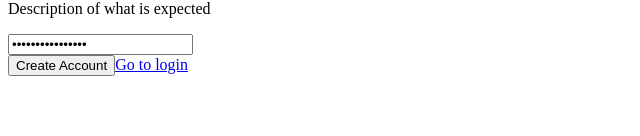
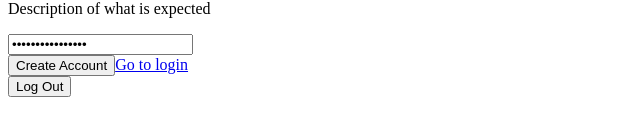
Before and after one commit to nathanEvrardDaCunha/firebase-social-media, a React (Vite) app: page / in a window 1280 px wide. Shown: the part 224-360 px from the top of the page, without its empty margins (0-640 px from the left). Built offline with nearby package versions, Linux system fonts and the light colour scheme; no server answers.

Commit message:
feat: create log out user button

```diff
--- a/src/App.tsx
+++ b/src/App.tsx
@@ -1,13 +1,18 @@
+import LogOutUserButton from './component/LogOutUserButton';
 import RegisterPage from './pages/RegisterPage';
 
 // TODO: Implement routes with tanstack-router or react-router.
 
 // TODO: Implement anti-slur algorithm to automatically flag/report and delete problematic message and post (with or without documents).
 
+// TODO: Standardize path by going from relative to absolute path.
+
 function App() {
     return (
         <>
             <RegisterPage />
+
+            <LogOutUserButton />
         </>
     );
 }
--- /dev/null
+++ b/src/component/LogOutUserButton.tsx
@@ -0,0 +1,25 @@
+import { auth } from '../config/firebase-config';
+import { signOut } from 'firebase/auth';
+
+const handleLogOut: React.MouseEventHandler<HTMLButtonElement> = async () => {
+    try {
+        // TODO: Go back to first page
+        await signOut(auth);
+    } catch (error) {
+        // setError('root', {
+        //     message: 'The user sign-out process encountered an problem.',
+        // });
+        // TODO: Will have to display the error message properly.
+        console.error(error);
+    }
+};
+
+const LogOutUserButton = () => {
+    return (
+        <button type="button" onClick={handleLogOut}>
+            Log Out
+        </button>
+    );
+};
+
+export default LogOutUserButton;
```
